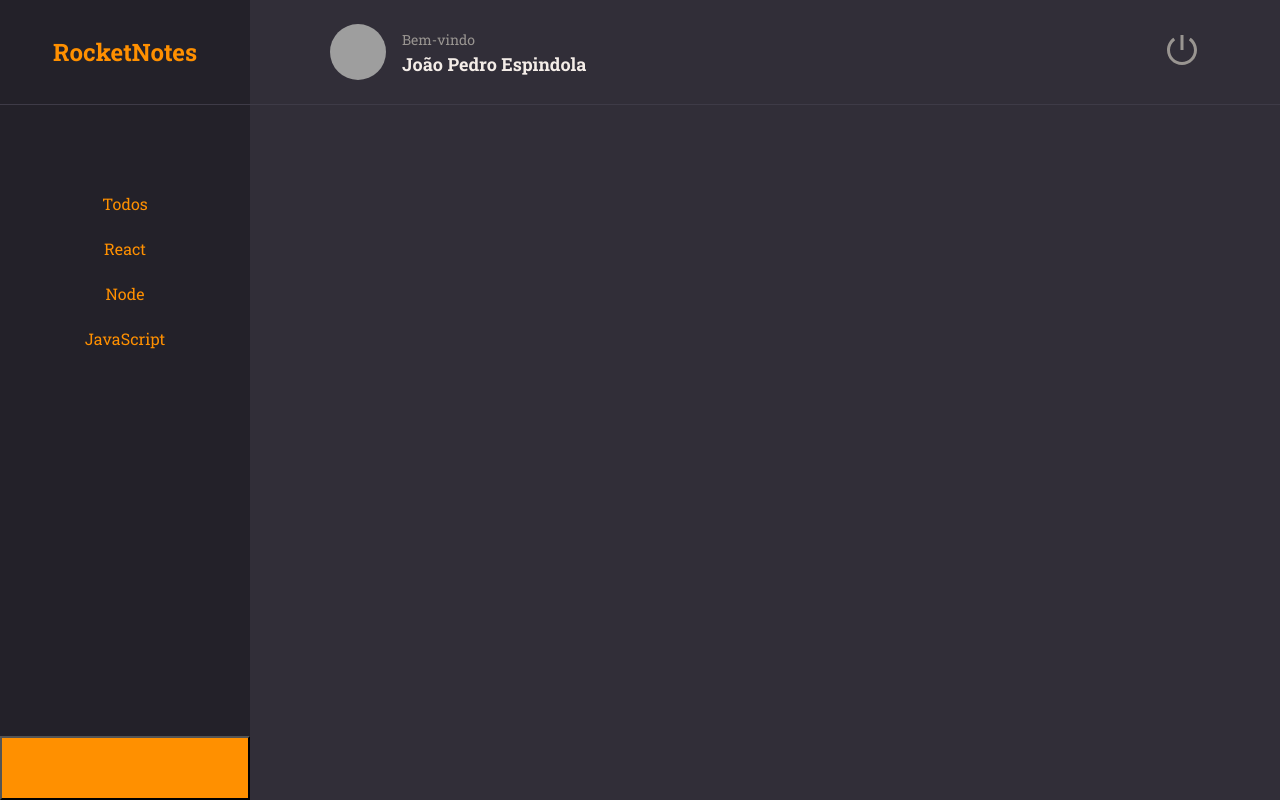
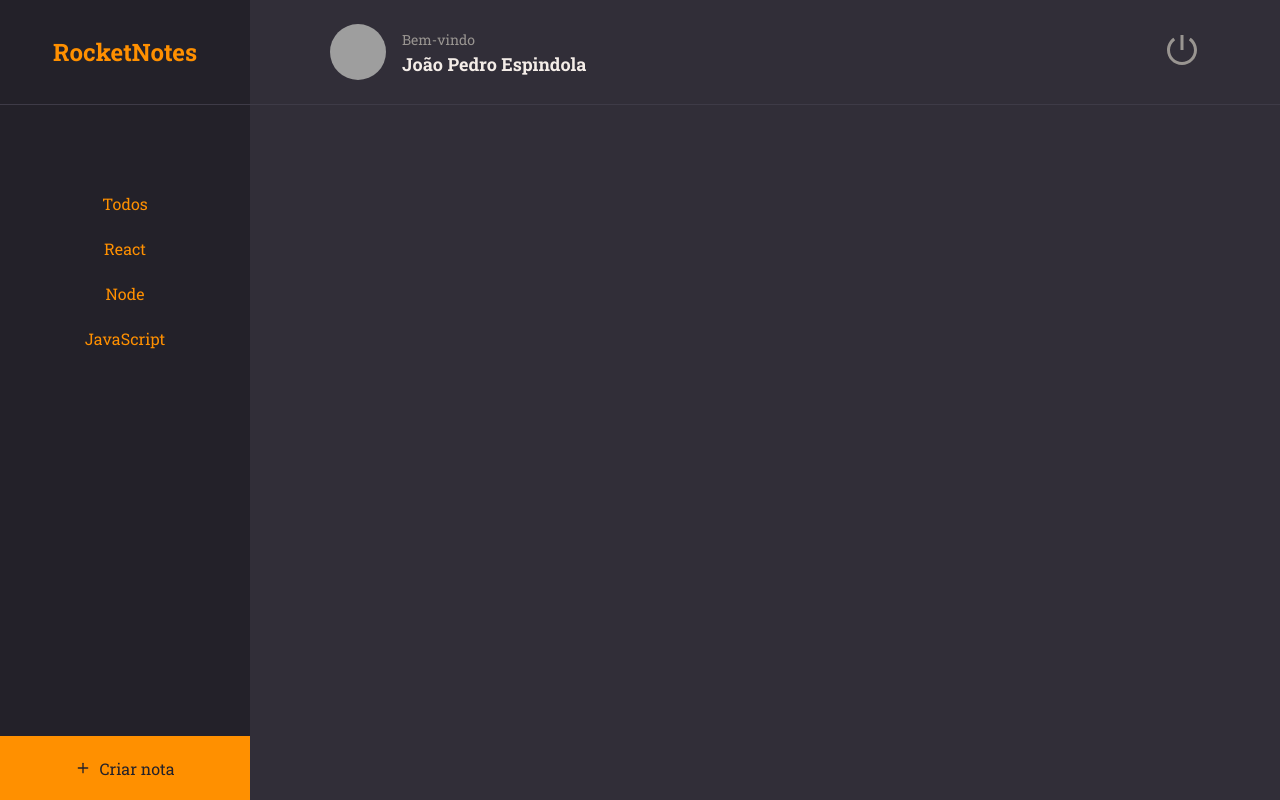
Before and after one commit to espjotape/rocketnotes, a React (Vite) app: page / in a window 1280 px wide. Built offline with nearby package versions, Linux system fonts and the light colour scheme; grey boxes are pictures that could not be loaded.

Commit message:
Create new note button

```diff
--- a/src/pages/Home/index.jsx
+++ b/src/pages/Home/index.jsx
@@ -1,7 +1,10 @@
 import { Container, Brand, Menu, Search, Content, NewNote } from "./styles";
+
+import { FiPlus } from "react-icons/fi";
 
 import { Header } from "../../components/Header";
 import { ButtonText } from "../../components/ButtonText";
+
 
 export function Home(){
   return(
@@ -13,7 +16,7 @@
       <Header />
 
       <Menu>
-        <li><ButtonText title="Todos" isActive/></li>
+        <li><ButtonText title="Todos" $isactive/></li>
         <li><ButtonText title="React" /></li>
         <li><ButtonText title="Node"/></li>
         <li><ButtonText title="JavaScript" /></li>
@@ -27,8 +30,9 @@
 
       </Content>
 
-      <NewNote>
-
+      <NewNote >
+        <FiPlus />
+        Criar nota
       </NewNote>
     </Container>
   )
--- a/src/pages/Home/styles.js
+++ b/src/pages/Home/styles.js
@@ -42,6 +42,10 @@
 `
 export const Search = styled.div`
   grid-area: search;
+  border: none;
+
+  color: ${({ theme }) => theme.COLORS.BACKGROUND_900};
+
   background-color: ${({ theme }) => theme.COLORS.BACKGROUND_800};
 `
 export const Content = styled.div`
@@ -50,5 +54,16 @@
 `
 export const NewNote = styled.button`
   grid-area: newnote;
+
+  display: flex;
+  align-items: center;
+  justify-content: center;
+
+  > svg {
+    margin-right: 8px;
+  };
+
+  border: none;
+  color: ${({ theme }) => theme.COLORS.BACKGROUND_900};
   background-color: ${({ theme }) => theme.COLORS.ORANGE};
 `
```
